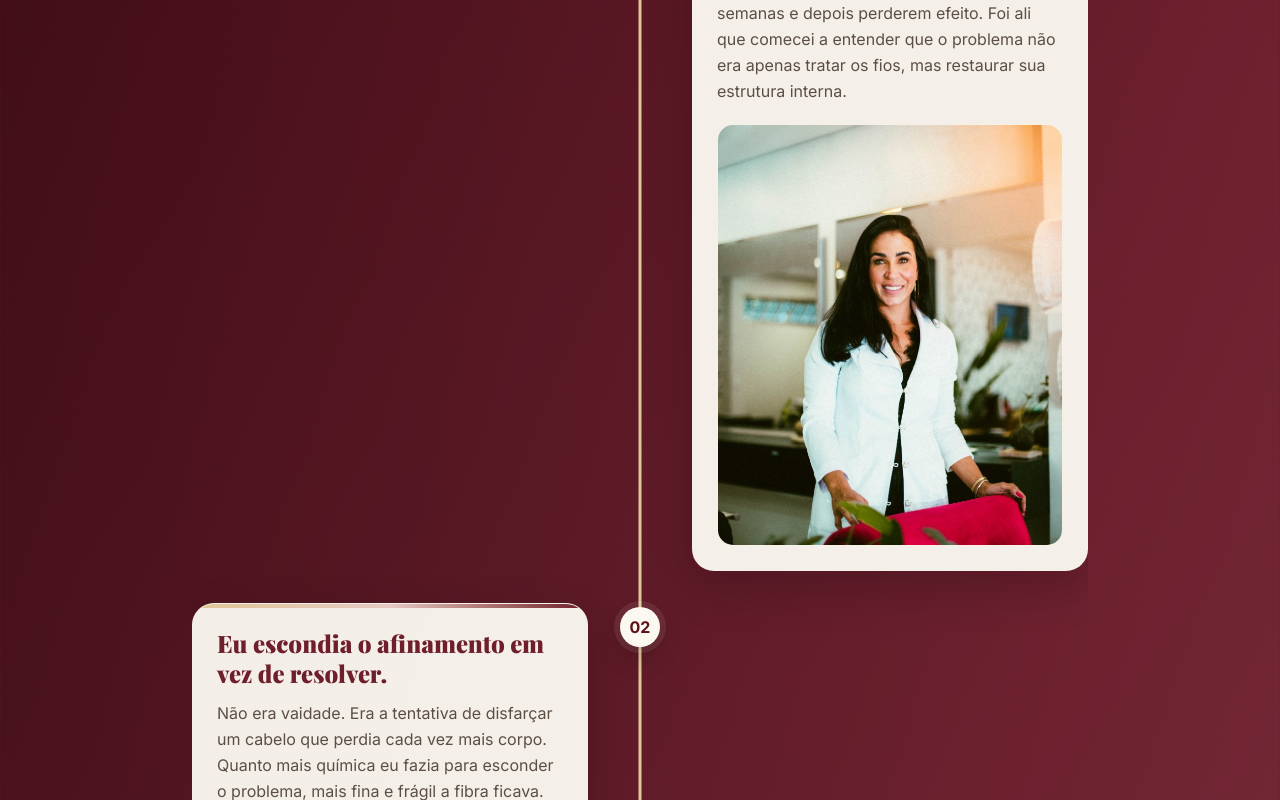
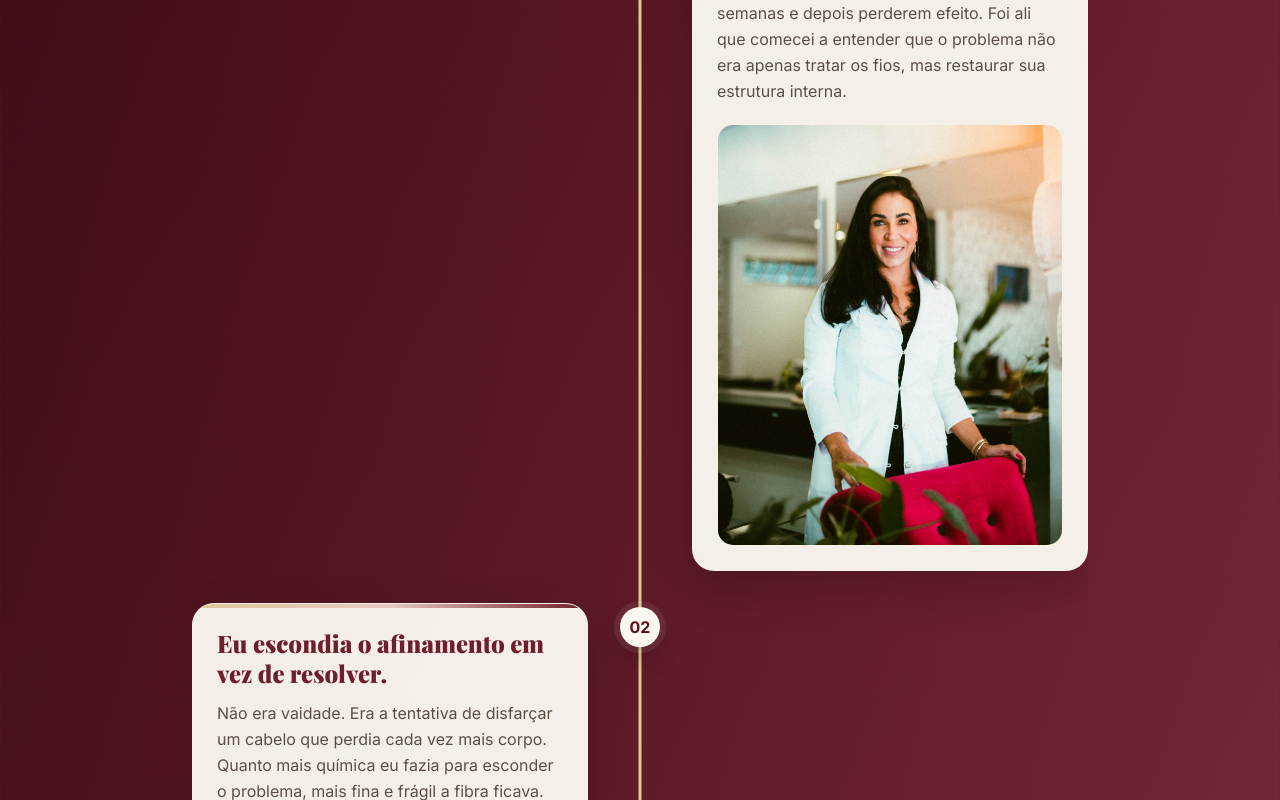
Before and after one commit to DellsantosXD/lp-proteina-do-trigo-A, a React (Vite) app: page / in a window 1280 px wide. Shown: the part 4260-5060 px from the top of the page. Built offline with nearby package versions, Linux system fonts and the light colour scheme; a web font is replaced by a local one.

Commit message:
style: crop ceiling in Timeline card 1 and card 6, enlarge photo frame height in card 2

```diff
--- a/src/components/Timeline.tsx
+++ b/src/components/Timeline.tsx
@@ -53,14 +53,14 @@ const visuals: Record<number, { src: string; alt: string; position: string; heig
   1: {
     src: '/timeline/card-1.jpg',
     alt: 'Durante anos eu acompanhei milhares de histórias de afinamento',
-    position: 'object-[center_45%]',
+    position: 'object-[center_85%]',
     height: 'h-80 sm:h-[420px]'
   },
   2: {
     src: '/timeline/card-2.jpg',
     alt: 'Eu escondia o afinamento em vez de resolver',
-    position: 'object-[center_15%]',
-    height: 'h-64 sm:h-80'
+    position: 'object-[center_35%]',
+    height: 'h-80 sm:h-[440px]'
   },
   3: {
     src: '/timeline/card-3.jpg',
@@ -83,7 +83,7 @@ const visuals: Record<number, { src: string; alt: string; position: string; heig
   6: {
     src: '/timeline/card-6.jpg',
     alt: 'Foi assim que nasceu a Reconstrução Molecular em 3 Camadas',
-    position: 'object-[center_35%]',
+    position: 'object-[center_85%]',
     height: 'h-80 sm:h-[400px]'
   },
   7: {
```
